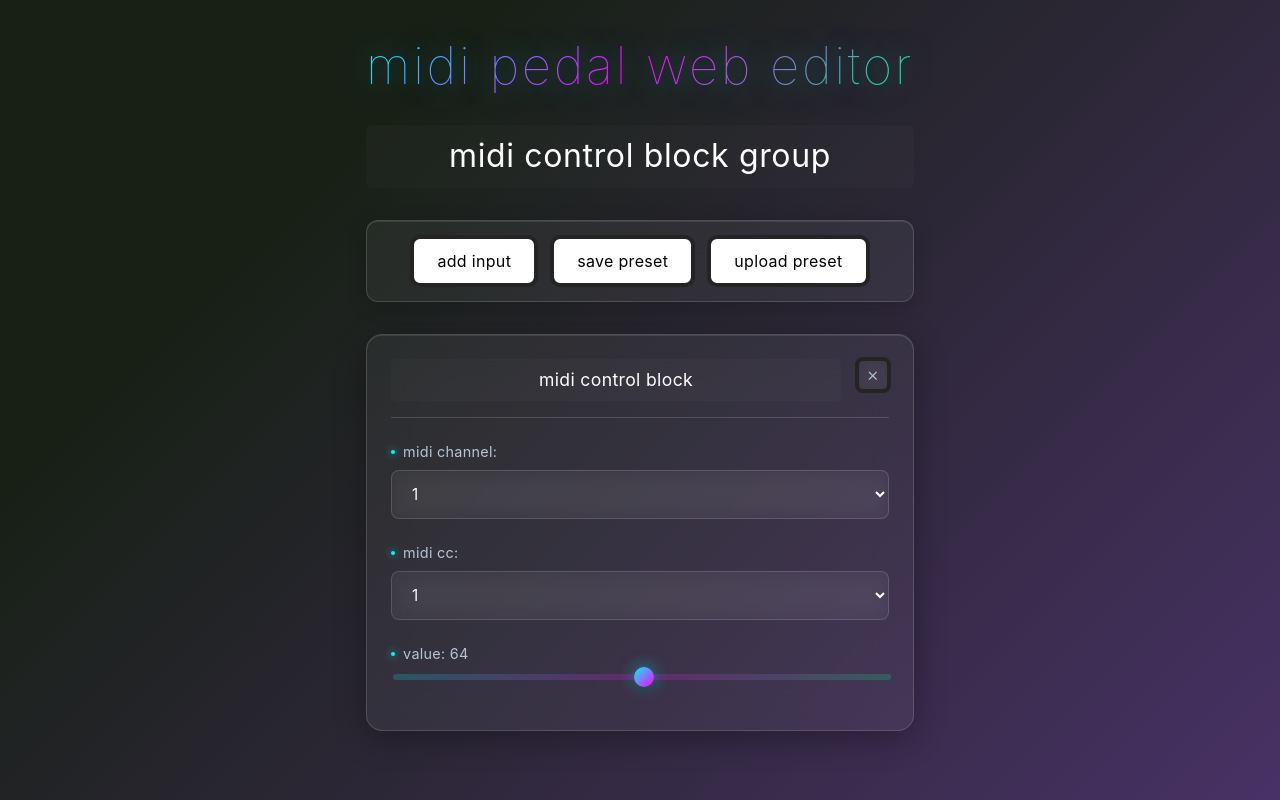
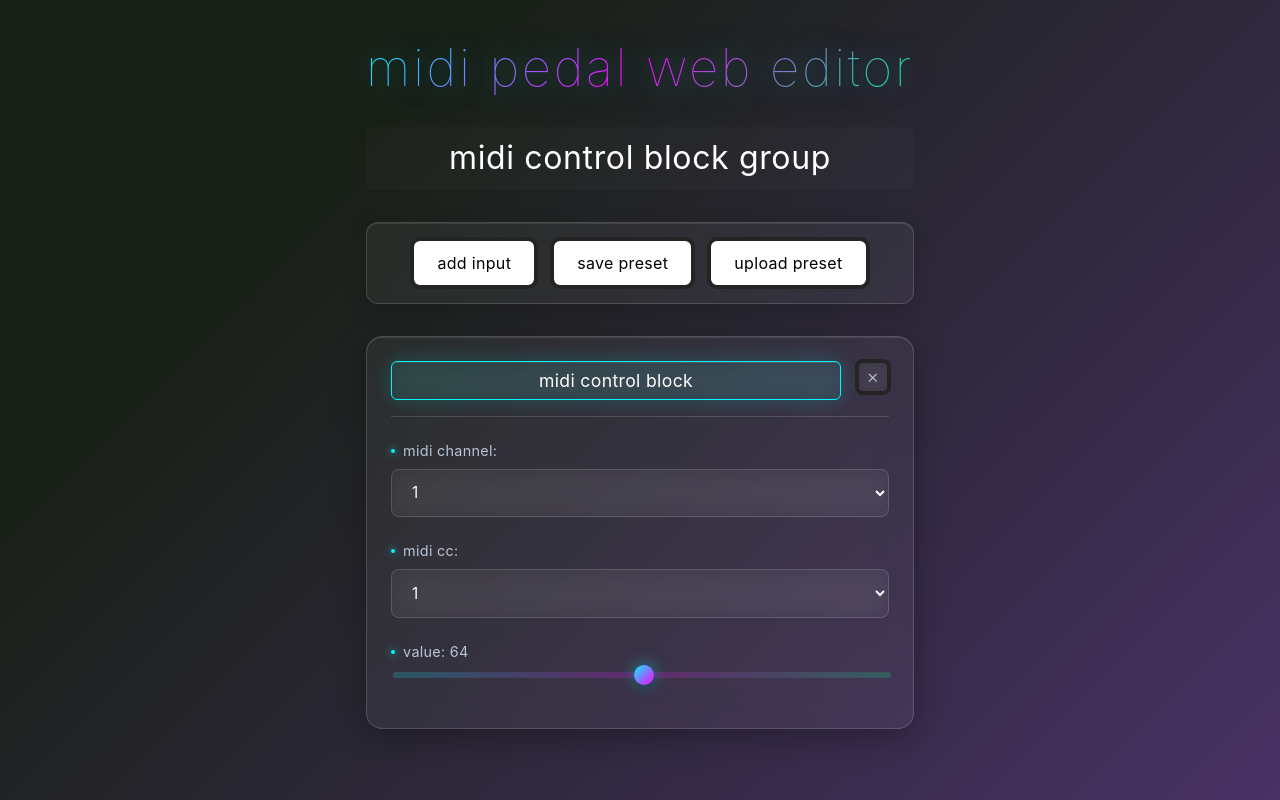
Before and after one commit to unifolia/midi_station, a React (Vite) app: page / in a window 1280 px wide. Built offline with nearby package versions, Linux system fonts and the light colour scheme.

Commit message:
Including proj name as part of preset json, styling

```diff
--- a/src/app.css
+++ b/src/app.css
@@ -394,8 +394,17 @@ input[type="range"]::-moz-range-thumb:hover {
   text-shadow: 0 0 10px rgba(0, 245, 255, 0.3);
 }
 
+.form-title,
 .form-title-input {
-  width: 90%;
+  /* height: 50px; */
+  box-sizing: border-box;
+  text-align: center;
+}
+
+.form-title-input {
+  box-sizing: border-box;
+  width: 100%;
+  max-width: 100%;
   padding: 0.5rem 0.75rem;
   font-size: 1.1rem;
   font-weight: 400;
@@ -412,7 +421,6 @@ input[type="range"]::-moz-range-thumb:hover {
     inset 0 1px 0 rgba(255, 255, 255, 0.1);
 
   &.header {
-    width: 100%;
     font-size: 2.2rem;
   }
 }
--- a/src/lib/Header.tsx
+++ b/src/lib/Header.tsx
@@ -8,7 +8,7 @@ interface HeaderProps {
 }
 
 const Header = ({ name, setName }: HeaderProps) => {
-  const [isEditing, setIsEditing] = useState(false);
+  const [isEditing, setIsEditing] = useState(true);
   const {
     handleLabelClick,
     handleLabelChange,
--- a/src/lib/MidiForm.tsx
+++ b/src/lib/MidiForm.tsx
@@ -26,7 +26,7 @@ const MidiForm = ({
   label,
   setLabel,
 }: MidiFormProps) => {
-  const [isEditing, setIsEditing] = useState(false);
+  const [isEditing, setIsEditing] = useState(true);
 
   const {
     handleLabelClick,
```
